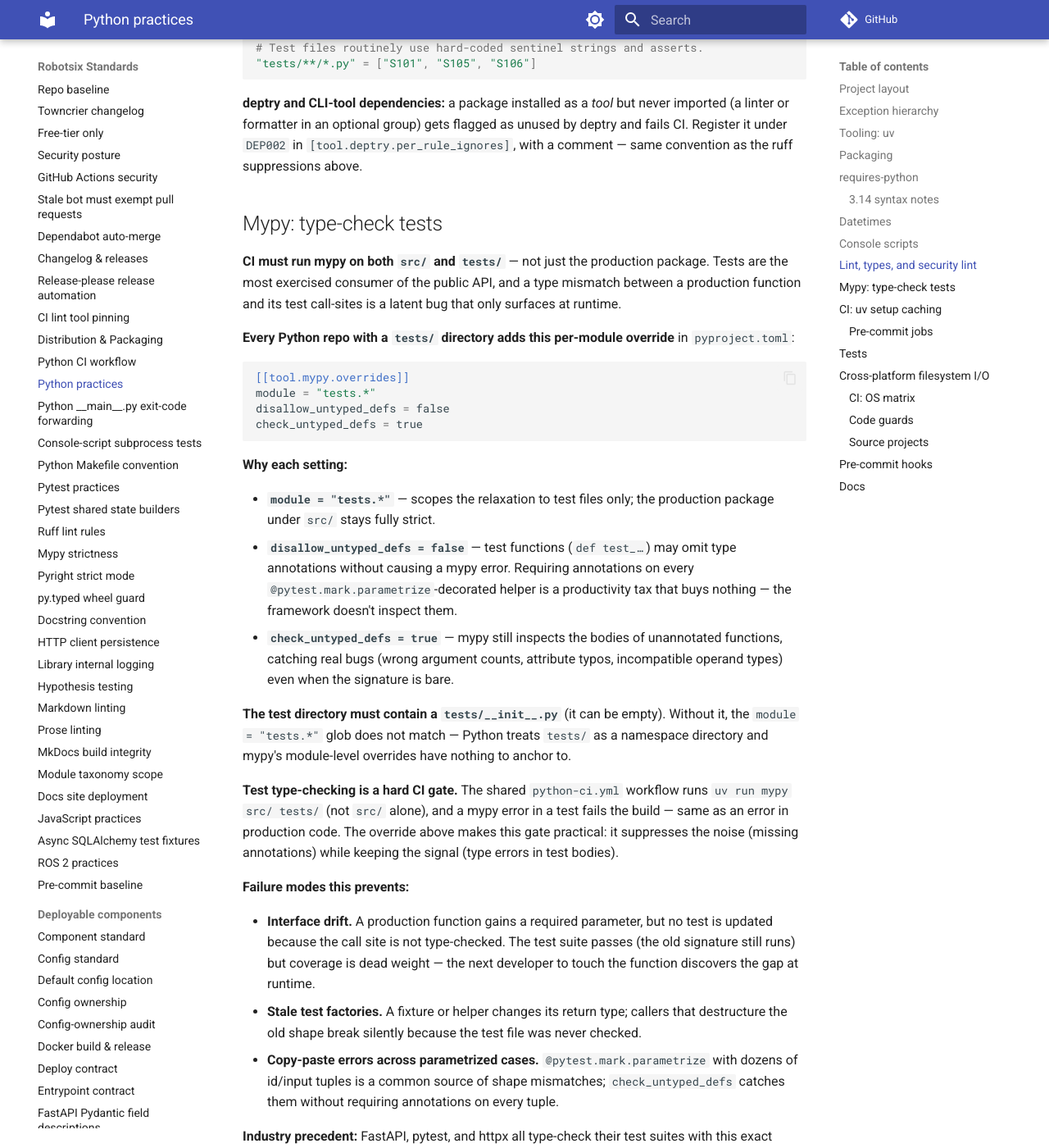
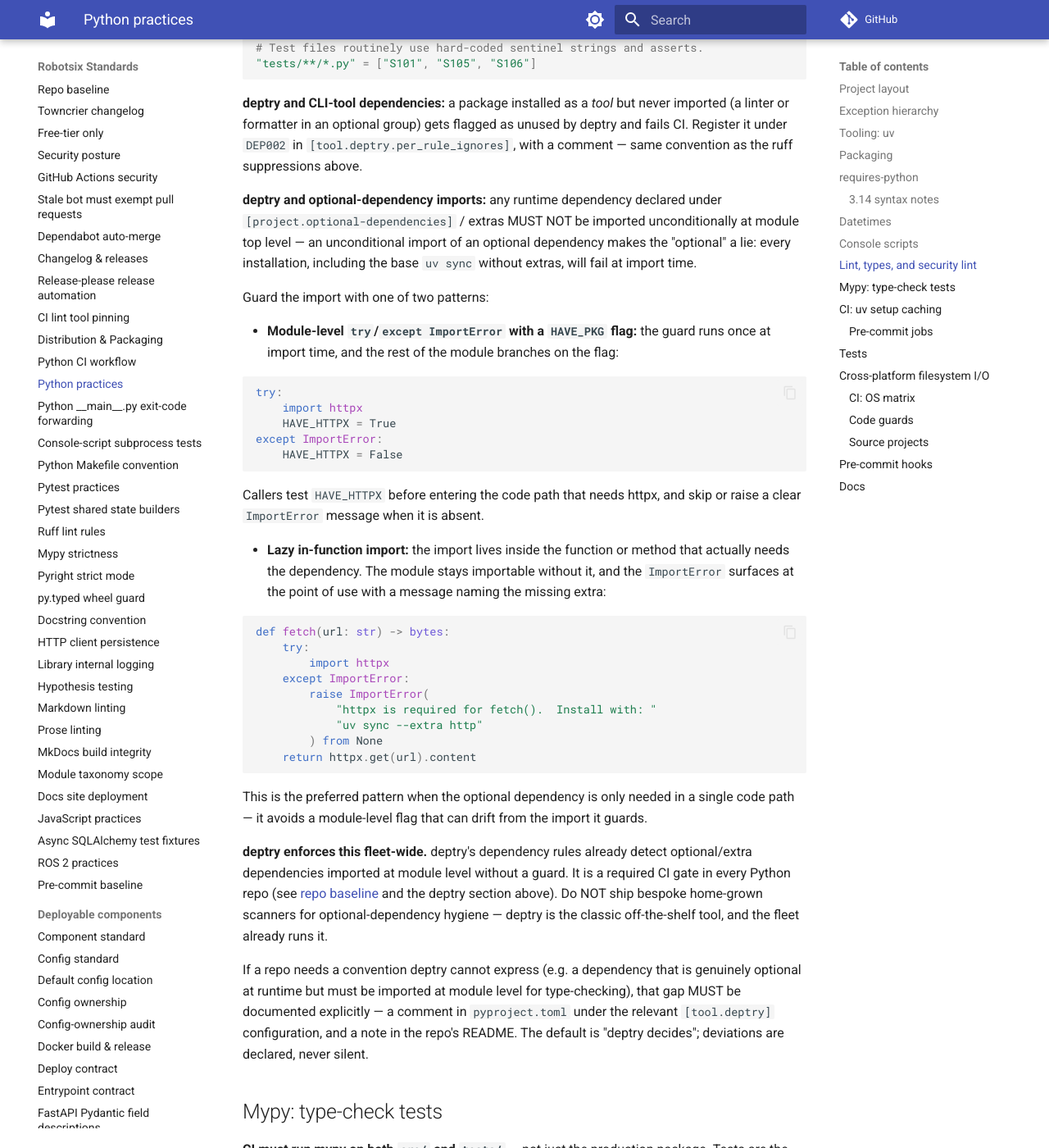
Before and after one commit to damien-robotsix/robotsix-standards, an MkDocs documentation site: the page built from docs/python.md, in a window 1280 px wide and 1400 px high, scrolled down 5364 px. Shown: the whole window at 82% size. Built offline with MkDocs 1.6.1 and Material for MkDocs 9.7.7, drawn with Linux system fonts in a browser that asks for light colours; comment, search, counter and statistics services are not loaded.

Commit message:
docs: Standard: optional dependencies must be imported behind a guard, enforced with deptry (no bespoke scanners) (20260807T202331Z-standard-optional-dependencies-must-be-i-47da) (#240)
Co-authored-by: robotsix-mill <mill@robotsix.local>

````diff
--- a/docs/python.md
+++ b/docs/python.md
@@ -261,6 +261,64 @@ never imported (a linter or formatter in an optional group) gets flagged as
 unused by deptry and fails CI. Register it under `DEP002` in
 `[tool.deptry.per_rule_ignores]`, with a comment — same convention as the
 ruff suppressions above.
+
+**deptry and optional-dependency imports:** any runtime dependency declared
+under `[project.optional-dependencies]` / extras MUST NOT be imported
+unconditionally at module top level — an unconditional import of an optional
+dependency makes the "optional" a lie: every installation, including the base
+`uv sync` without extras, will fail at import time.
+
+Guard the import with one of two patterns:
+
+- **Module-level `try`/`except ImportError` with a `HAVE_PKG` flag:**
+  the guard runs once at import time, and the rest of the module branches on
+  the flag:
+
+  ```python
+  try:
+      import httpx
+      HAVE_HTTPX = True
+  except ImportError:
+      HAVE_HTTPX = False
+  ```
+
+  Callers test `HAVE_HTTPX` before entering the code path that needs httpx,
+  and skip or raise a clear `ImportError` message when it is absent.
+
+- **Lazy in-function import:** the import lives inside the function or method
+  that actually needs the dependency.  The module stays importable without
+  it, and the `ImportError` surfaces at the point of use with a message
+  naming the missing extra:
+
+  ```python
+  def fetch(url: str) -> bytes:
+      try:
+          import httpx
+      except ImportError:
+          raise ImportError(
+              "httpx is required for fetch().  Install with: "
+              "uv sync --extra http"
+          ) from None
+      return httpx.get(url).content
+  ```
+
+  This is the preferred pattern when the optional dependency is only needed
+  in a single code path — it avoids a module-level flag that can drift from
+  the import it guards.
+
+**deptry enforces this fleet-wide.** deptry's dependency rules already
+detect optional/extra dependencies imported at module level without a guard.
+It is a required CI gate in every Python repo (see
+[repo baseline](repo-baseline.md) and the deptry section above). Do NOT ship
+bespoke home-grown scanners for optional-dependency hygiene — deptry is the
+classic off-the-shelf tool, and the fleet already runs it.
+
+If a repo needs a convention deptry cannot express (e.g. a dependency that is
+genuinely optional at runtime but must be imported at module level for
+type-checking), that gap MUST be documented explicitly — a comment in
+`pyproject.toml` under the relevant `[tool.deptry]` configuration, and a note
+in the repo's README.  The default is "deptry decides"; deviations are
+declared, never silent.
 
 ## Mypy: type-check tests
 
````
Also changed, not shown: docs/python-ci-workflow.md (+2 -1 lines).
